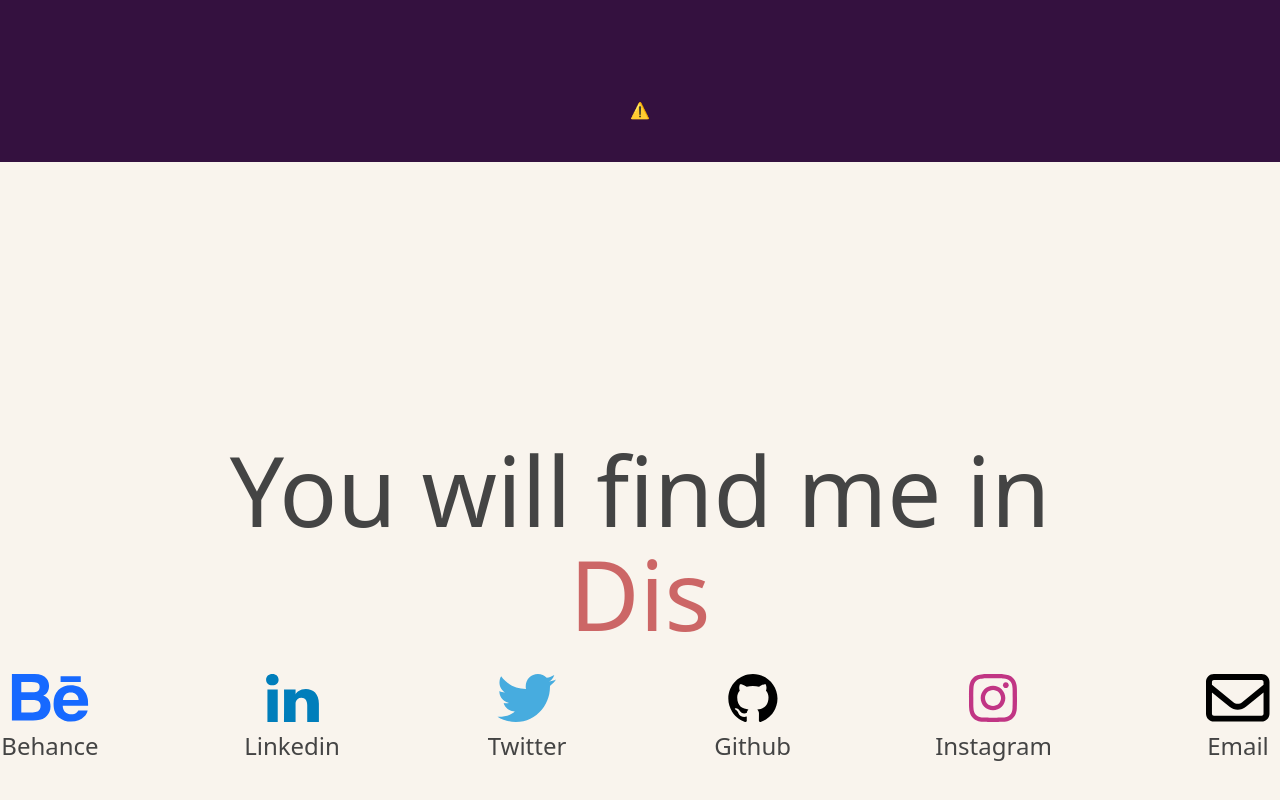
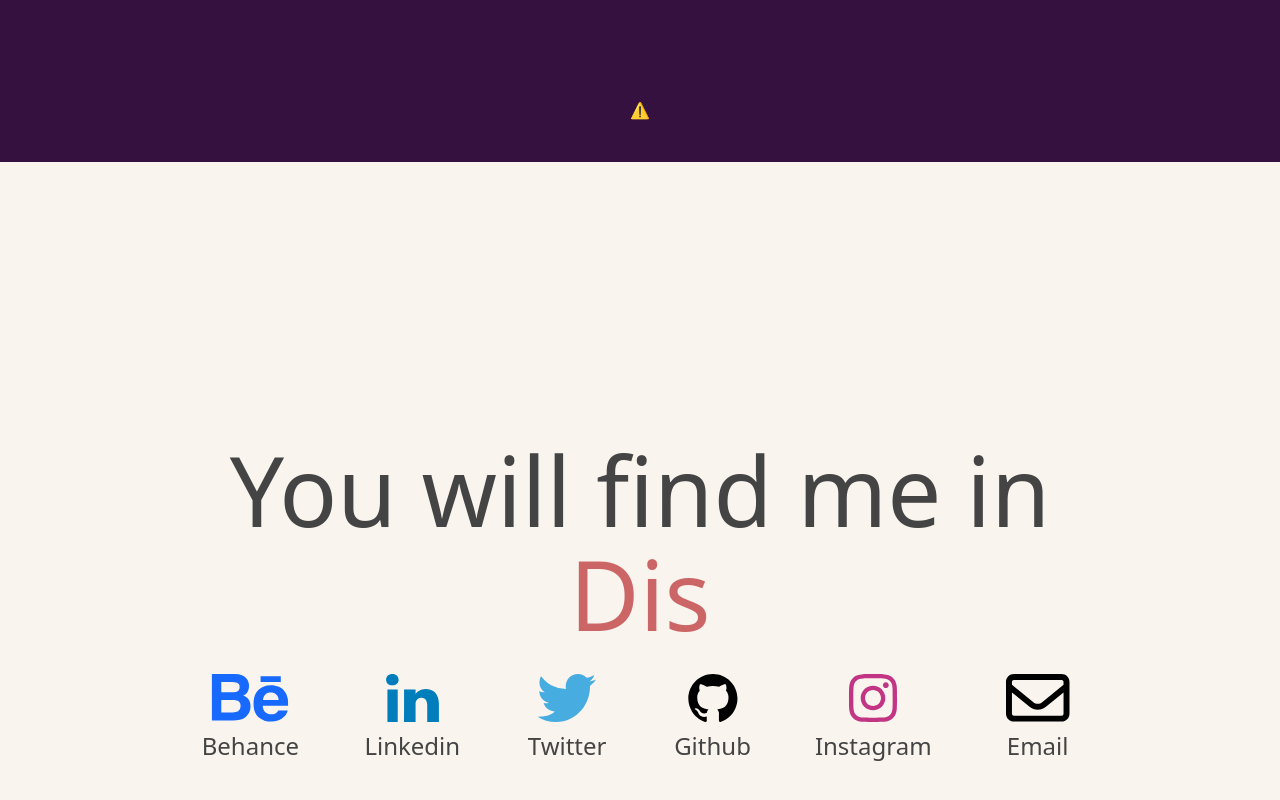
Before and after one commit to kirwako/kirwako.dev, a React (Vite) app: page / in a window 1280 px wide. Shown: the part 3354-4154 px from the top of the page. Built offline with nearby package versions, Linux system fonts and the light colour scheme; no server answers; a web font is replaced by a local one.

Commit message:
fix contact section spacing

```diff
--- a/src/components/Pages/Home/ContactSection.tsx
+++ b/src/components/Pages/Home/ContactSection.tsx
@@ -11,7 +11,7 @@ const ContactSection: React.FC = () => {
 		<Layout>
 			<Header text={HomeContent.contactSection.header} />
 			<ThisUi />
-			<div className="flex flex-wrap justify-between mt-6 gap-y-4">
+			<div className="flex flex-wrap justify-between md:justify-center md:gap-x-16 mt-6 gap-y-4">
 				{HomeContent.contactSection.socialMedia.map(
 					(socialMedia, index) => (
 						<OutsideLink to={socialMedia.link} key={index} className="flex flex-col items-center gap-2 basis-1/3 md:basis-auto">
```
